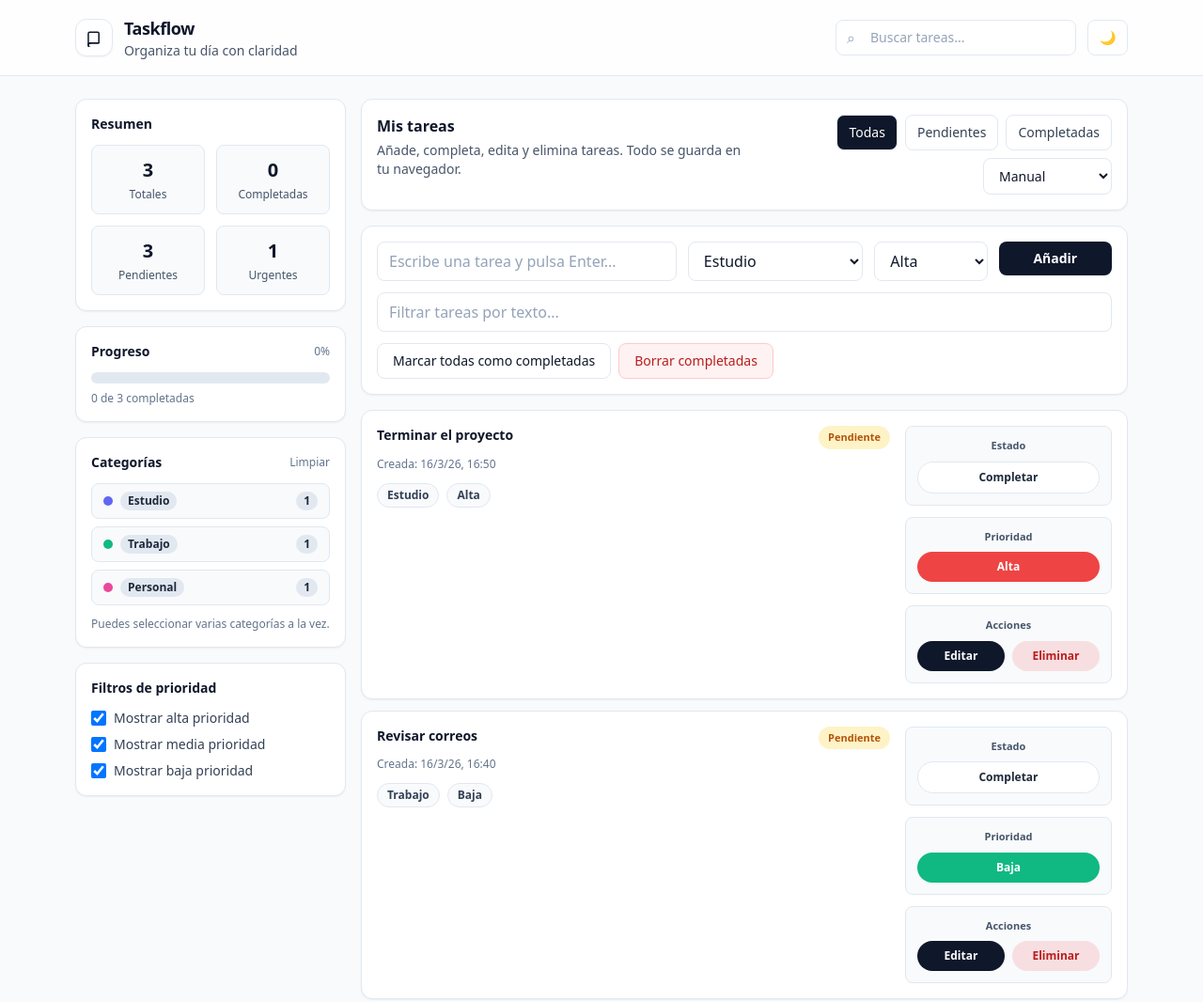
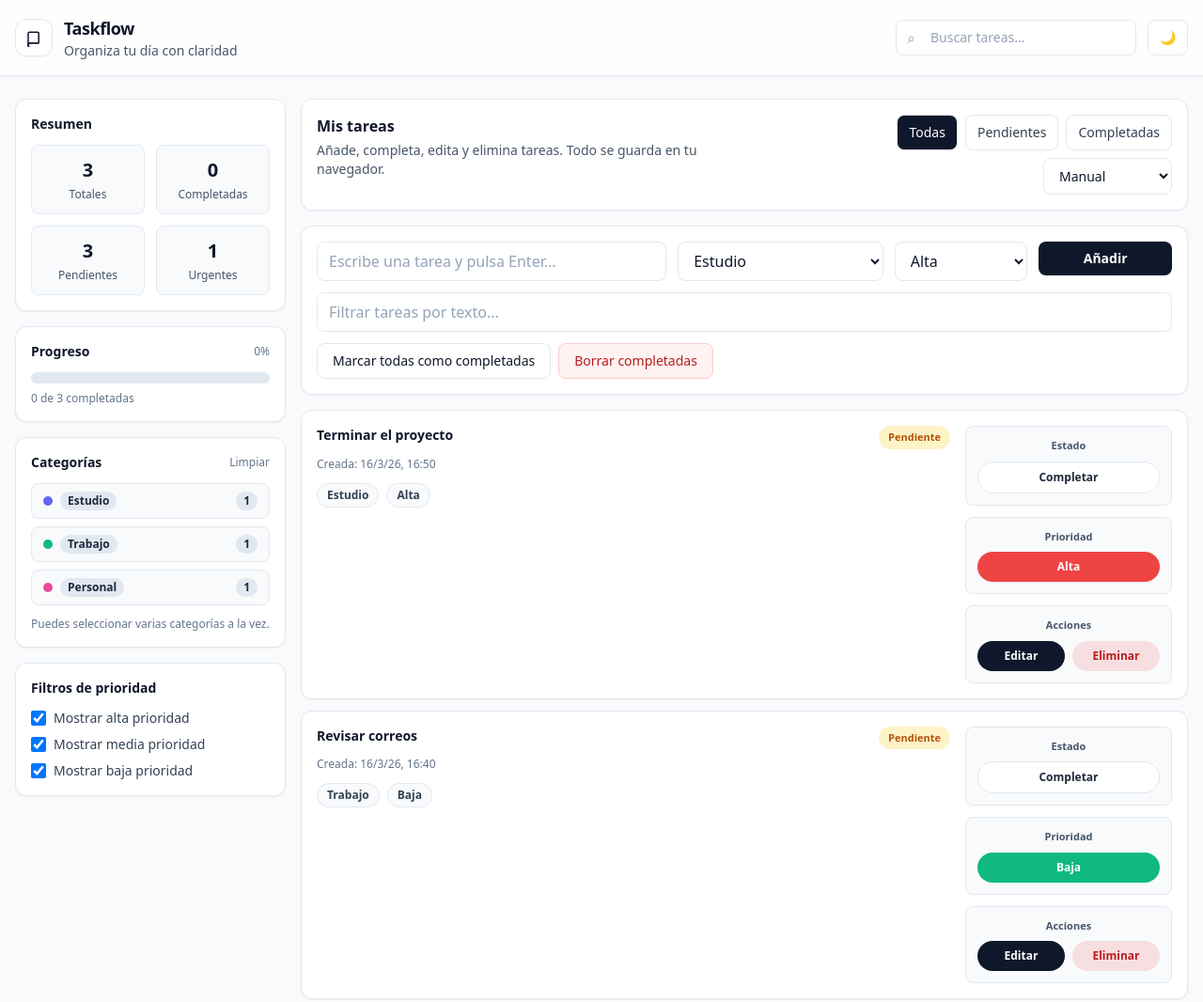
Before and after one commit to RaulAMartin/taskflow-project, a website: page index.html in a window 1280 px wide. Shown: the top 1066 px of the page at 94% size. Drawn offline with nearby package versions, Linux system fonts and the light colour scheme; files that its build step writes are made by us from their sources.

Commit message:
Pantalla más grande

```diff
--- a/index.html
+++ b/index.html
@@ -11,7 +11,7 @@
 <body class="min-h-screen bg-slate-50 text-slate-900 dark:bg-slate-950 dark:text-slate-100">
   <!-- TOP BAR -->
   <header class="border-b border-slate-200 bg-white/80 backdrop-blur dark:border-slate-800 dark:bg-slate-950/60">
-    <div class="mx-auto flex max-w-6xl flex-col gap-4 px-4 py-4 sm:flex-row sm:items-center sm:justify-between">
+    <div class="mx-auto flex w-full max-w-6xl flex-col gap-4 px-4 py-4 xl:max-w-7xl 2xl:max-w-[1600px] sm:flex-row sm:items-center sm:justify-between">
       <div class="flex items-center gap-3">
         <div class="flex h-10 w-10 items-center justify-center rounded-xl border border-slate-200 bg-white shadow-sm dark:border-slate-800 dark:bg-slate-900" aria-hidden="true">
           <svg
@@ -72,7 +72,7 @@
     </div>
   </header>
 
-  <main class="mx-auto flex max-w-6xl flex-col gap-4 px-4 py-6 lg:flex-row lg:items-start">
+  <main class="mx-auto flex w-full max-w-6xl flex-col gap-4 px-4 py-6 xl:max-w-7xl 2xl:max-w-[1600px] lg:flex-row lg:items-start">
     <!-- SIDEBAR -->
     <aside class="order-1 w-full space-y-4 lg:w-72 lg:flex-shrink-0">
       <!-- Resumen -->
```
